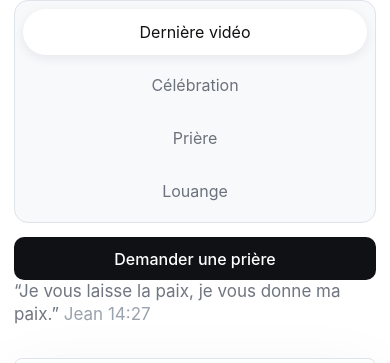
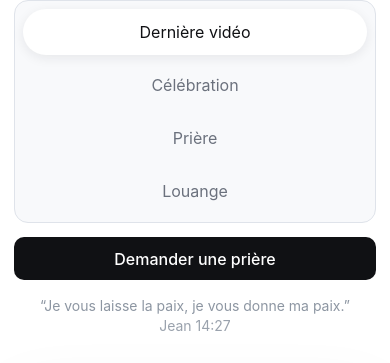
Before and after one commit to rprojetm-sys/predications-mlk, a plain HTML site: page index.html in a window 390 px wide. Shown: the part 179-542 px from the top of the page. Drawn offline with Linux system fonts and the light colour scheme.

Commit message:
Add files via upload

```diff
--- a/styles.css
+++ b/styles.css
@@ -188,12 +188,13 @@ h1 {
 }
 
 .peace-verse {
-  width: min(100%, 930px);
-  margin: 0 0 10px;
-  color: #6f7681;
-  font-size: clamp(17px, 1.7vw, 21px);
+  width: min(100%, 720px);
+  margin: 22px auto 24px;
+  color: #8d96a2;
+  font-size: clamp(14px, 1.25vw, 17px);
   font-weight: 420;
-  line-height: 1.35;
+  line-height: 1.45;
+  text-align: center;
 }
 
 .peace-verse span {
@@ -976,8 +977,9 @@ h2 {
   }
 
   .peace-verse {
-    margin-bottom: 10px;
-    font-size: 17px;
+    margin: 16px auto 18px;
+    max-width: 310px;
+    font-size: 14px;
   }
 
   .video-shell {
```
